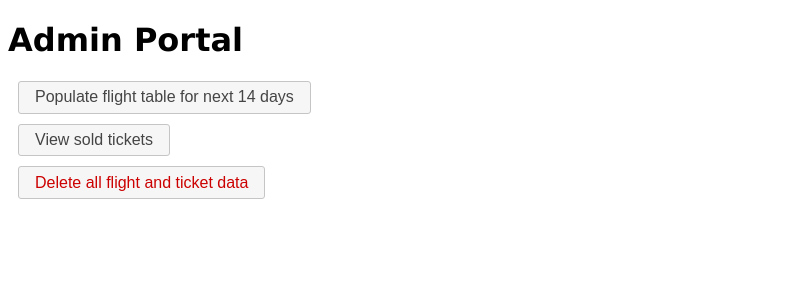
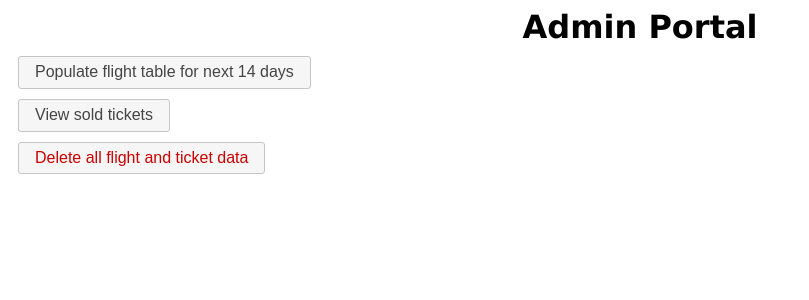
Before and after one commit to boompig/Air-U-of-T, a CodeIgniter app: template application/views/admin.php in a window 1280 px wide. Shown: the top 300 px of the page, without its empty margins (0-809 px from the left). Run offline with CodeIgniter, Linux system fonts and the light colour scheme; the template is opened without the code that fills it, so the values that code supplies are empty; some libraries are stand-ins or nearby versions.

Commit message:
Headings are now centered

```diff
--- a/css/style.css
+++ b/css/style.css
@@ -5,6 +5,11 @@
 body {
 	font-family: Verdana, Geneva, Arial, Helvetica, sans-serif;
 	font-size: 1em;
+}
+
+h1, h2 {
+	margin: 0 auto;
+	text-align: center;
 }
 
 select, option, input[type=text], input[type=date] {
```
